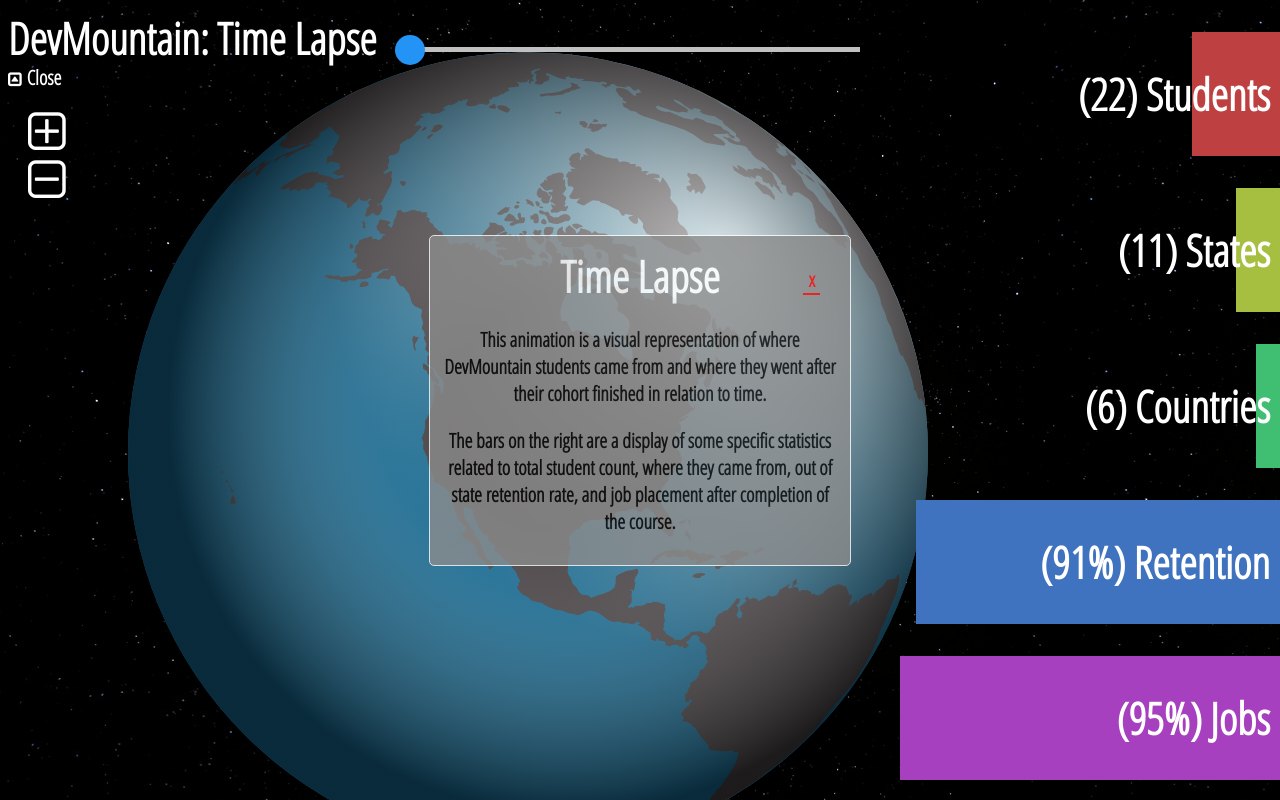
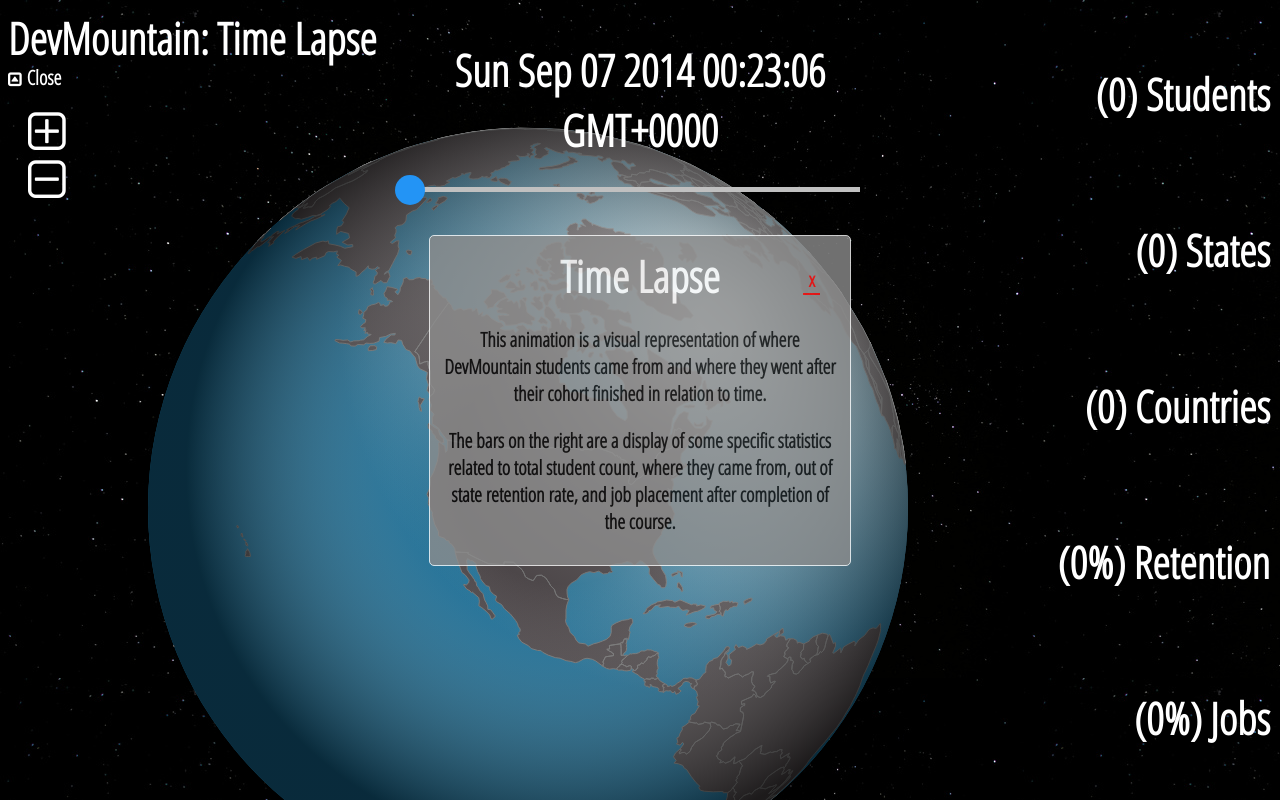
Before and after one commit to npm1514/Globe4, a plain HTML site: page index.html in a window 1280 px wide. Both pictures are taken after a click on the icon "More Info". Shown: the top 800 px of the page. Drawn offline with nearby package versions, Linux system fonts and the light colour scheme.

Commit message:
communicated scrollbar with d3 data

```diff
--- a/index.html
+++ b/index.html
@@ -31,7 +31,7 @@
 
     </div>
 
-    <scrollbar class="scrollbar" cohortupdate='cohortupdate'></scrollbar>
+    <scrollbar class="scrollbar" cohortupdate='cohortupdate' scrolldate="scrolldate"><h2>{{scrolldate}}</h2></scrollbar>
 
 
     <earth class="earth" zoomin="zoomin" zoomout="zoomout" cohortupdate='cohortupdate'></earth>
--- a/js/app.js
+++ b/js/app.js
@@ -36,7 +36,8 @@ angular.module("world", [])
    restrict: 'E',
    scope: {
      cohortupdate: '=',
-     arcit: '&'
+     arcit: '&',
+     scrolldate: '='
    },
    controller: 'scrollbarCtrl'
  };
--- a/js/barsCtrl.js
+++ b/js/barsCtrl.js
@@ -1,6 +1,11 @@
-angular.module("world").controller("barsCtrl", function($scope, mainService) {
+angular.module("world").controller("barsCtrl", function($scope, mainService, $rootScope, $element) {
 
   //***************************bars****************************
+  $rootScope.cohortupdate = [];
+
+  $rootScope.$watchCollection('cohortupdate', function() {
+    makebars();
+  },true);
 
     $scope.data = [0, 0, 0, 0, 0];
 
@@ -15,27 +20,43 @@ angular.module("world").controller("barsCtrl", function($scope, mainService) {
     .style('width', function(d,i){
       return 0;
     });
+
+
+
+    var makebars = function() {
+
+      $scope.data = [0, 0, 0, 0, 0];
+      xRange = d3.scale.ordinal()
+        .rangeRoundBands(['width'], 0.1)
+        .domain($scope.data.map(function(d) {
+             return d.y;
+         }));
+
       var stateArray = [];
       var countryArray = [];
       var retentionCount = 0;
       var jobs = 0;
-      for(var i = 0; i < mainService.cohorts.length; i++) {
 
-        $scope.data[0] = $scope.data[0] + mainService.cohorts[i].people.length;
+      for(var i = 0; i < $rootScope.cohortupdate.length; i++) {
 
-        for (var j = 0; j < mainService.cohorts[i].people.length; j++) {
-          stateArray.push(mainService.cohorts[i].people[j].geometryfrom.state);
-          countryArray.push(mainService.cohorts[i].people[j].geometryfrom.country);
-          if (mainService.cohorts[i].people[j].job) {
+        $scope.data[0] = $scope.data[0] + $rootScope.cohortupdate[i].people.length;
+
+        for (var j = 0; j < $rootScope.cohortupdate[i].people.length; j++) {
+          stateArray.push($rootScope.cohortupdate[i].people[j].geometryfrom.state);
+          countryArray.push($rootScope.cohortupdate[i].people[j].geometryfrom.country);
+          if ($rootScope.cohortupdate[i].people[j].job) {
             jobs++;
           }
-          if (mainService.cohorts[i].people[j].geometryto.state === "UT") {
+          if ($rootScope.cohortupdate[i].people[j].geometryto.state === "UT") {
             retentionCount++;
           }
         }
       }
-      $scope.data[4] = (jobs/($scope.data[0])*100).toFixed(0);
-      $scope.data[3] = (retentionCount/($scope.data[0])*100).toFixed(0);
+
+      if ($scope.data[0] !== 0) {
+        $scope.data[4] = (jobs/($scope.data[0])*100).toFixed(0);
+        $scope.data[3] = (retentionCount/($scope.data[0])*100).toFixed(0);
+      }
 
       for (var k = 0; k < stateArray.length; k++) {
         for (var l = k + 1; l < stateArray.length; l++) {
@@ -57,16 +78,19 @@ angular.module("world").controller("barsCtrl", function($scope, mainService) {
       }
       $scope.data[2]= countryArray.length;
 
+      var parentWidth = $element[0].clientWidth;
+
       d3.select('.bars')
       .selectAll('div')
       .data($scope.data)
-      .transition()
+      //.attr('x', xRange(1))
+      .transition(Math.random()*100)
       .duration(4000)
       .style('width', function(d,i){
-        return d + '%';
+        return (d/100)*parentWidth + 'px';
       })
       .style('background-color', function(d,i){
         return d3.hsl(i/$scope.data.length*360,0.5,0.5);
       });
-
+    };
 });
--- a/js/earthCtrl.js
+++ b/js/earthCtrl.js
@@ -1,10 +1,8 @@
 angular.module("world").controller("earthCtrl", function($scope, $window, mainService, $interval, $rootScope ) {
-
-
 
 //**********************earth********************************
 
-  var scale = 400;
+  var scale = 380;
 
   //establish mouse move variable
   d3.select(window)
@@ -16,14 +14,14 @@ angular.module("world").controller("earthCtrl", function($scope, $window, mainSe
 
   //view of earth
   var proj = d3.geo.orthographic()
-      .translate([width / 2.5, height / 2.25])//position of earth on page
+      .translate([width / 2.5, height / 2])//position of earth on page
       .clipAngle(90)//determines projection of map on globe
       .scale(scale)
       .rotate([104,-40]);//size of projection
 
   //view of sky
   var sky = d3.geo.orthographic()
-      .translate([width / 2.5, height / 2.25])//position of sky on page
+      .translate([width / 2.5, height / 2])//position of sky on page
       .clipAngle(90)
       .scale(scale*1.3)
       .rotate([104,-40]);//size of projection
@@ -132,7 +130,7 @@ angular.module("world").controller("earthCtrl", function($scope, $window, mainSe
   //of ocean
     svg.append("circle")
       .attr("cx", width / 2.5)
-      .attr("cy", height / 2.25)
+      .attr("cy", height / 2)
       .attr("r", proj.scale())
       .attr("class", "noclicks")
       .style("fill", "url(#ocean_fill)");
@@ -146,7 +144,7 @@ angular.module("world").controller("earthCtrl", function($scope, $window, mainSe
   //of globe highlight
     svg.append("circle")
       .attr("cx", width / 2.5)
-      .attr("cy", height / 2.25)
+      .attr("cy", height / 2)
       .attr("r", proj.scale())
       .attr("class","noclicks")
       .style("fill", "url(#globe_highlight)");
@@ -154,7 +152,7 @@ angular.module("world").controller("earthCtrl", function($scope, $window, mainSe
   //of globe shading
     svg.append("circle")
       .attr("cx", width / 2.5)
-      .attr("cy", height / 2.25)
+      .attr("cy", height / 2)
       .attr("r", proj.scale())
       .attr("class","noclicks")
       .style("fill", "url(#globe_shading)");
@@ -175,38 +173,63 @@ angular.module("world").controller("earthCtrl", function($scope, $window, mainSe
     // $interval(function(){console.log($rootScope.cohortupdate);}, 1000);
 
     $rootScope.cohortupdate = [];
-    console.log($rootScope.cohortupdate);
 
     $rootScope.$watchCollection('cohortupdate', function() {
       makearc();
     },true);
 
     makearc = function() {
-      console.log("making arcs kind of");
+      linkcamp=[];
+      linkjob=[];
+
+      svg.selectAll(".flyin")
+        .data(linkcamp)
+        .exit()
+        .remove();
+
+        svg.selectAll(".flyout")
+          .data(linkjob)
+          .exit()
+          .remove();
+
       $rootScope.cohortupdate.forEach(function(a) {
         for(var i = 0; i < a.people.length; i++) {
+
           linkcamp.push({
             "source": a.people[i].geometryfrom.coordinates,
             "target": a.people[i].geometrycamp.coordinates
           });
-          linkjob.push({
-            "source": a.people[i].geometrycamp.coordinates,
-            "target": a.people[i].geometryto.coordinates
-          });
+          // console.log(a.people[i].geometryto.coordinates);
+          if (a.people[i].geometryto.coordinates) {
+            linkjob.push({
+              "source": a.people[i].geometrycamp.coordinates,
+              "target": a.people[i].geometryto.coordinates
+            });
+          }
+
         }
       });
 
       // append arc shadows
-        svg.append("g")
-          .attr("class","arcs")
-          .selectAll("path")
-          .data(arcLines)
-          .enter()
-          .append("path")
-          .attr("class","arc")
-          .attr("d",path);
+        // svg.append("g")
+        //   .attr("class","arcs")
+        //   .selectAll("path")
+        //   .data(arcLines)
+        //   .enter()
+        //   .append("path")
+        //   .attr("class","arc")
+        //   .attr("class","arcs")
+        //   .attr("d",path);
+        //
+        //   svg.append("g")
+        //     .attr("class","arc")
+        //     .selectAll("path")
+        //     .data(arcLines)
+        //     .exit()
+        //     .remove();
 
       //create flyin arcs
+      if (linkcamp) {
         svg.append("g")
           .attr("class","flyin")
           .selectAll("path")
@@ -217,8 +240,11 @@ angular.module("world").controller("earthCtrl", function($scope, $window, mainSe
           .attr("d", function(d) {
             return swoosh(flying_arc(d));
           });
+      }
+
 
       //create flyout arcs
+      if (linkjob){
         svg.append("g")
           .attr("class","flyout")
           .selectAll("path")
@@ -226,9 +252,11 @@ angular.module("world").controller("earthCtrl", function($scope, $window, mainSe
           .enter()
           .append("path")
           .attr("class","flyer")
+          // .attr("class", "flyout")
           .attr("d", function(d) {
             return swoosh(flying_arc(d));
           });
+      }
 
       refresh();
     };
@@ -293,11 +321,11 @@ angular.module("world").controller("earthCtrl", function($scope, $window, mainSe
     svg.selectAll(".noclicks")
     .attr("r", proj.scale());
 
-    svg.selectAll(".arc")
-    .attr("d", path)
-      .attr("opacity", function(d) {
-          return fade_at_edge(d);
-      });
+    // svg.selectAll(".arc")
+    // .attr("d", path)
+    //   .attr("opacity", function(d) {
+    //       return fade_at_edge(d);
+    //   });
 
     svg.selectAll(".flyer")
       .attr("d", function(d) {
--- a/js/scrollbarCtrl.js
+++ b/js/scrollbarCtrl.js
@@ -1,6 +1,12 @@
 angular.module("world").controller("scrollbarCtrl", function($scope, mainService, $rootScope) {
 
 //********************scrollbar
+  $scope.scrolldate = moment().set({
+    "year": 2014,
+    "month": 8,
+    "date": 7
+  });
+
   //definition of circle drag
   var drag = d3.behavior.drag()
     .origin(Object)
@@ -41,6 +47,11 @@ angular.module("world").controller("scrollbarCtrl", function($scope, mainService
   //drag scroll bar
   function dragMove(d) {
     $rootScope.$digest();
+
+
+    var afterData = mainService.cohorts;
+
+
     var range = 450;
     var time = d.x;
     var percentdrag = time/range;
@@ -50,48 +61,41 @@ angular.module("world").controller("scrollbarCtrl", function($scope, mainService
       "date": 7
     });
     var end = moment();
-    // console.log(start);
     var timeline = end._d - start._d;
-    // console.log(timeline);
     var timelinerate = ((time / range) * timeline) + start;
-    var scrolldate = moment(timelinerate);
-    // $scope.cohortupdate = [];
+    $scope.scrolldate = moment(timelinerate);
     $rootScope.cohortupdate = [];
 
-    for (var i = 0; i < mainService.cohorts.length; i++) {
+    for (var i = 0; i < afterData.length; i++) {
 
       var newstart = moment().set({
-        "year": parseInt(mainService.cohorts[i].start.slice(0,4)),
-        "month": parseInt(mainService.cohorts[i].start.slice(5,7)) - 1,
-        "date": parseInt(mainService.cohorts[i].start.slice(8,10))
+        "year": parseInt(afterData[i].start.slice(0,4)),
+        "month": parseInt(afterData[i].start.slice(5,7)) - 1,
+        "date": parseInt(afterData[i].start.slice(8,10))
       });
       var newend = moment().set({
-        "year": parseInt(mainService.cohorts[i].end.slice(0,4)),
-        "month": parseInt(mainService.cohorts[i].end.slice(5,7)) - 1,
-        "date": parseInt(mainService.cohorts[i].end.slice(8,10))
+        "year": parseInt(afterData[i].end.slice(0,4)),
+        "month": parseInt(afterData[i].end.slice(5,7)) - 1,
+        "date": parseInt(afterData[i].end.slice(8,10))
       });
+
+
       //if scroll date is greater than the day in the object, include date in object
-      if (scrolldate > newstart) {
-        $rootScope.cohortupdate.push(mainService.cohorts[i]);
+      if ($scope.scrolldate > newstart && $scope.scrolldate > newend) {
+        $rootScope.cohortupdate.push(afterData[i]);
       }
-      if (scrolldate > newend) {
-        for (var j = 0; j < $rootScope.cohortupdate.length; j++) {
-          for (var k = 0; k < $rootScope.cohortupdate[j].people[k].length; k++) {
-            $rootScope.cohortupdate[j].people[k].geometryto = {};
-          }
-        }
-      }
+
     }
     d3.select(this)
         .attr("opacity", 0.6)
         .attr("cx", d.x = Math.max(0, Math.min(450, d3.event.x)))
-        .attr("cy", d.y = 20);
-
-  }
+        .attr("cy", d.y = 20);  }
 
   //end dragging
   function dragEnd() {
       d3.select(this)
           .attr('opacity', 1);
   }
+
+
 });
--- a/styles.css
+++ b/styles.css
@@ -1,6 +1,7 @@
 .land {
   fill: #5a5255;
   stroke-opacity: 1;
+  stroke: #8d8d8d;
 }
 /*grid*/
 .graticule {
@@ -93,7 +94,7 @@ i {
 }
 
 .bars {
-  width: calc(100% - 880px);
+  width: calc(100% - 1000px);
   height: 860px;
   position: fixed;
   top:0;
@@ -106,6 +107,8 @@ i {
   float: right;
   margin: 2vh 0;
   background-color: lightblue;
+  border-top-left-radius: 20px;
+  border-bottom-left-radius: 20px;
 }
 
 .bars div h2 {
@@ -159,19 +162,22 @@ i {
 
 .scrollbar {
   position: fixed;
-  top: 20px;
+  top: 40px;
   left: 0;
   right: 0;
   margin: auto;
   width: 500px;
   height: 100px;
   z-index: 100;
+  text-align: center;
 }
 
 
 @media only screen and (max-width: 1200px) {
   .bars {
+    position: absolute;
     width: 100%;
+    margin-top: 900px;
   }
   svg {
     float: left;
```
